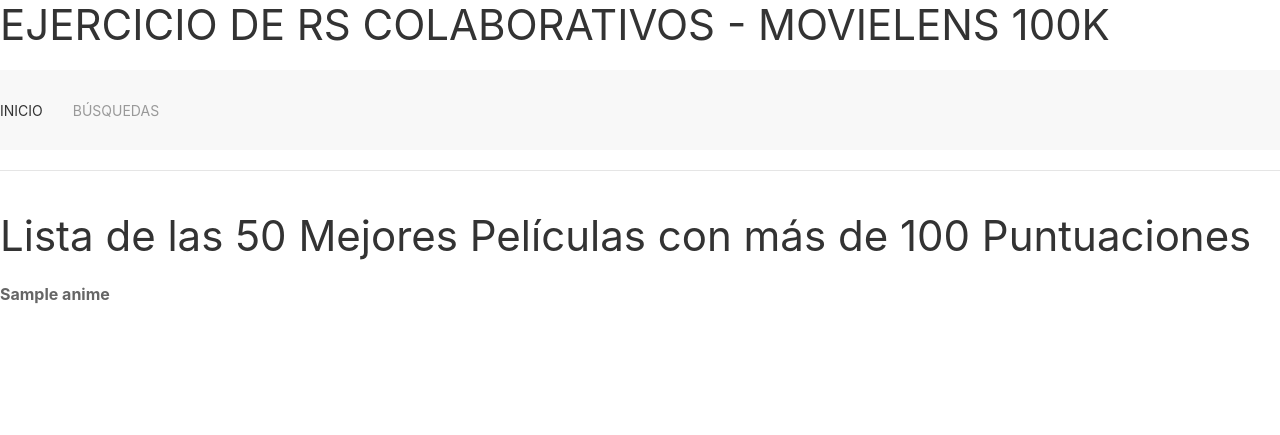
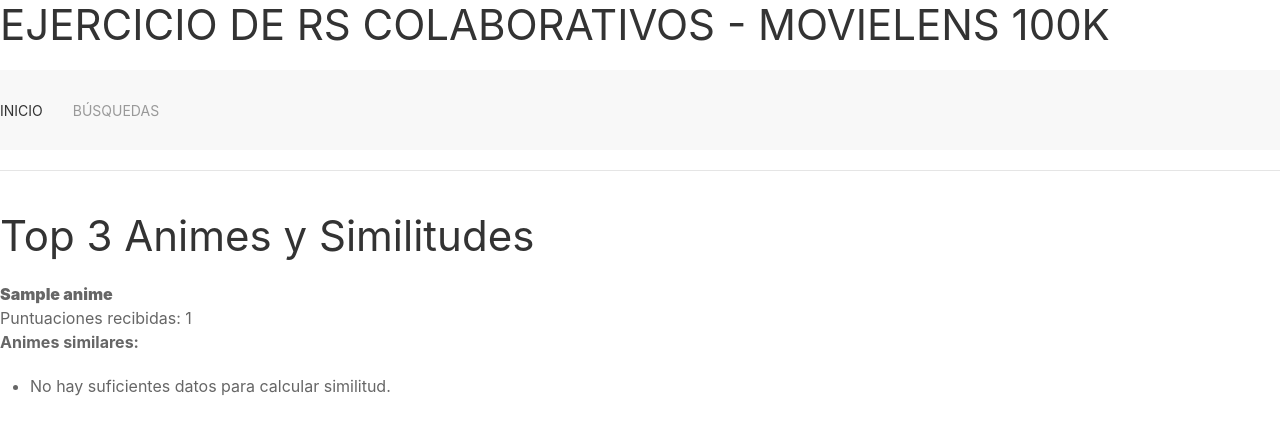
Before and after one commit to rafaelroodrgz/aii_django, a Django app: page /animesMasPopulares in a window 1280 px wide. Shown: the top 435 px of the page. Run offline with Django 5.2, Linux system fonts and the light colour scheme; tables that the repository leaves empty hold one stand-in row (values such as "Sample post"); some libraries are stand-ins or nearby versions.

Commit message:
top 3 mas puntuados

```diff
--- a/aiiPractica3/main/templates/animes_mas_puntuados.html
+++ b/aiiPractica3/main/templates/animes_mas_puntuados.html
@@ -1,13 +1,26 @@
 {% extends 'master.html' %}
 
-{% block titulo %} Lista de las 50 Mejores Pel&iacute;culas con m&aacute;s de 100 Puntuaciones {% endblock %}
-
+{% block titulo %} Top 3 Animes y Similitudes {% endblock %}
 
 {% block contenido %}
-	    <dl>
-		{% for row in animes %}
-		    <dt>{{row.titulo}}</dt>
-		    <dd>{{row.fechaEstreno}} </a></dd>
-		{% endfor %}
-		</dl>
+    <dl>
+    {% for item in lista_animes %}
+        <dt><b> {{ item.titulo_principal }}</b></dt>
+
+        <dd>
+            Puntuaciones recibidas: {{ item.votos_principales }}
+            <br>
+            <strong>Animes similares:</strong>
+            <ul>
+                {% for similar in item.similares %}
+                    <li>
+                        {{ similar.titulo }} - (Similitud: {{ similar.distancia }})
+                    </li>
+                {% empty %}
+                    <li>No hay suficientes datos para calcular similitud.</li>
+                {% endfor %}
+            </ul>
+        </dd>
+        <br> {% endfor %}
+    </dl>
 {% endblock %}
--- a/aiiPractica3/main/views.py
+++ b/aiiPractica3/main/views.py
@@ -1,7 +1,6 @@
 from django.shortcuts import render, redirect
 from django.conf import settings
 from main.populateDB import populate
-from main.models import Anime
 from main.forms import BusquedaPorFormatoForm
 
 from main.recommendations import  transformPrefs, calculateSimilarItems, getRecommendations, getRecommendedItems, topMatches
@@ -9,6 +8,8 @@
 from django.http.response import HttpResponseRedirect
 from django.db.models import Avg, Count
 import shelve
+from django.db.models import Count
+import math
 
 # Create your views here.
 def index(request):
@@ -56,10 +57,61 @@
     shelf['SimItems']=calculateSimilarItems(Prefs, n=10)
     shelf.close()
 
+
+
+def calcular_distancia_euclidea(puntos_anime_a, puntos_anime_b):
+    usuarios_comunes = set(puntos_anime_a.keys()) & set(puntos_anime_b.keys())
+
+    if not usuarios_comunes:
+        return float('inf')
+    suma_cuadrados = sum(
+        pow(puntos_anime_a[usuario] - puntos_anime_b[usuario], 2)
+        for usuario in usuarios_comunes
+    )
+    return math.sqrt(suma_cuadrados)
+
+
 def mostrar_animes_mas_puntuaciones(request):
-#     ANIMES MÁS POPULARES. Muestre los tres animes que más
-# puntuaciones han recibido (Título y número de puntuaciones recibidas). Para cada uno
-# de ellos mostrar también los tres animes que más se le parecen (Título y similitud),
-# usando la distancia Euclidea como medida de similitud.
-    animes = Anime.objects.annotate(num_rating=Count('puntuacion__puntuacion')).order_by('-num_rating')[:3]
-    return render(request, 'animes_mas_puntuados.html', {'animes':animes, 'STATIC_URL':settings.STATIC_URL})
+    top_animes = Anime.objects.annotate(
+        num_rating=Count('puntuacion')
+    ).order_by('-num_rating')[:3]
+
+    lista_resultados = []
+
+    for anime_principal in top_animes:
+
+        notas_principal = dict(
+            Puntuacion.objects.filter(anime=anime_principal)
+            .values_list('idUsuario', 'puntuacion')
+        )
+
+        ranking_similitud = []
+
+        otros_animes = Anime.objects.exclude(pk=anime_principal.pk)
+
+        for otro in otros_animes:
+            notas_otro = dict(
+                Puntuacion.objects.filter(anime=otro)
+                .values_list('idUsuario', 'puntuacion')
+            )
+
+            distancia = calcular_distancia_euclidea(notas_principal, notas_otro)
+
+            if distancia != float('inf'):
+                ranking_similitud.append({
+                    'titulo': otro.titulo,
+                    'distancia': round(distancia, 2)
+                })
+
+        ranking_similitud.sort(key=lambda x: x['distancia'])
+        top_3_parecidos = ranking_similitud[:40]
+
+        lista_resultados.append({
+            'titulo_principal': anime_principal.titulo,
+            'votos_principales': anime_principal.num_rating,
+            'similares': top_3_parecidos
+        })
+
+    return render(request, 'animes_mas_puntuados.html', {
+        'lista_animes': lista_resultados,
+    })
```
